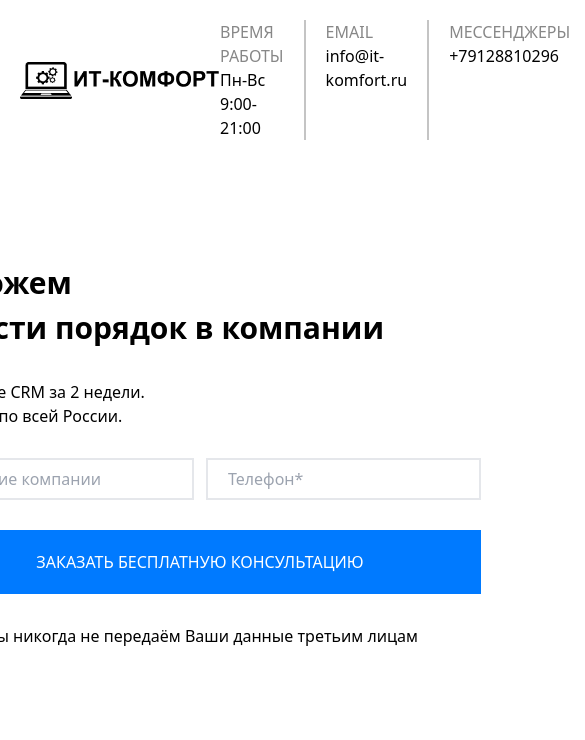
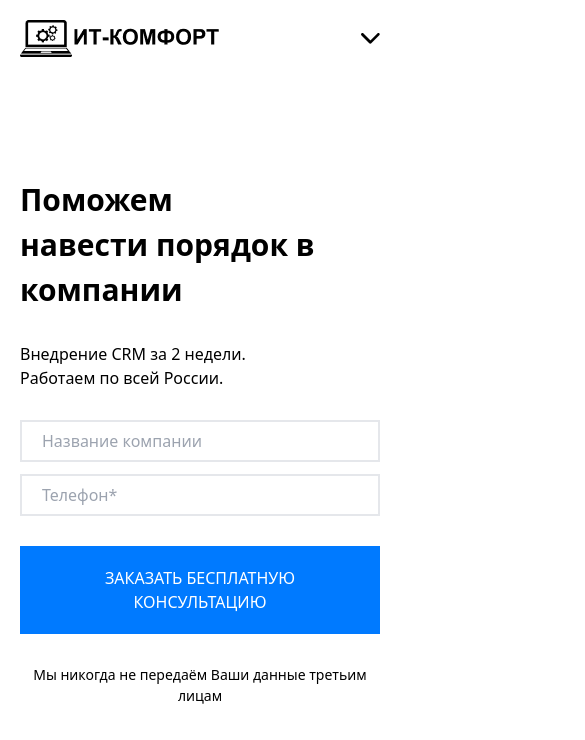
Before and after one commit to azizbekjonsanginov0606-cmd/projekt1, a website: page src/index.html in a window 390 px wide. Shown: the top 740 px of the page, 585 px wide, since content can reach past the window. Drawn offline with nearby package versions, Linux system fonts and the light colour scheme; files that its build step writes are made by us from their sources.

Commit message:
section1.5

```diff
--- a/src/index.html
+++ b/src/index.html
@@ -9,7 +9,7 @@
 <body>
     <nav class=" lg:w-[1100px] md:w-[800px] w-[400px] m-auto flex justify-between items-center lg:px-0 p-[20px]">
         <img src="./surat/Logo.png" alt="s">
-        <ul class="flex lg:gap-10 gap-5 text-[16px] font-medium">
+        <ul class="lg:gap-10 gap-5 text-[16px] font-medium hidden lg:flex">
             <li>
                 <a href="#"><span class="text-[#878787]">ВРЕМЯ РАБОТЫ</span> <br>
                     Пн-Вс 9:00-21:00</a>
@@ -27,9 +27,10 @@
                     +7(342)243-02-96</a>
             </li>
         </ul>
+        <img src="./surat/Vector.png" alt="s" class="lg:hidden">
     </nav>
         <section
-            class="lg:w-[1150px] md:w-[750px] w-[400px] py-[100px] gap-5 p-[20px] m-auto flex flex-col-reverse md:flex-row  items-center justify-between ">
+            class="lg:w-[1150px] md:w-[750px] w-[400px] py-[100px] gap-5 p-[20px] m-auto flex flex-col md:flex-row  items-center justify-between ">
             <aside
                 class=" flex  flex-col gap-[30px] justify-center">
                 <p class="text-[30px] lg:text-[48px] lg:flex font-[800]">Поможем <br>
@@ -37,13 +38,13 @@
                     в компании</p>
                 <p class="text-[16px] sm:text-[28px] font-[100]">Внедрение CRM за 2 недели. <br>
                     Работаем по всей России.</p>
-                <form class="flex gap-3 ">
+                <form class="flex gap-3 flex-col sm:flex-row">
                     <input type="text" placeholder="Название компании" class=" py-[7px] sm:px-[30px] px-[20px] sm:w-[300px] border-[2px]  font-medium text-black sm:flex ">
                     <input type="tel" placeholder="Телефон*"  class=" py-[7px] sm:px-[30px] px-[20px] sm:w-[300px] border-[2px]  font-medium text-black sm:flex ">
                 </form>
                 <button
-                    class="bg-[#007AFF] text-white px-[30px] py-[20px] text-[16px] font-[500]">ЗАКАЗАТЬ БЕСПЛАТНУЮ КОНСУЛЬТАЦИЮ</button>
-                    <p class="text-center">Мы никогда не передаём Ваши данные третьим лицам</p>
+                    class="bg-[#007AFF] text-white p-[20px] text-[16px] font-[500]">ЗАКАЗАТЬ БЕСПЛАТНУЮ КОНСУЛЬТАЦИЮ</button>
+                    <p class="text-center text-[14px]">Мы никогда не передаём Ваши данные третьим лицам</p>
             </aside>
             <img src="./surat/image 15.png" alt="a" class="hidden md:flex">
         </section>
```
Also changed, not shown: src/surat/Vector.png (added), 1 other file.
